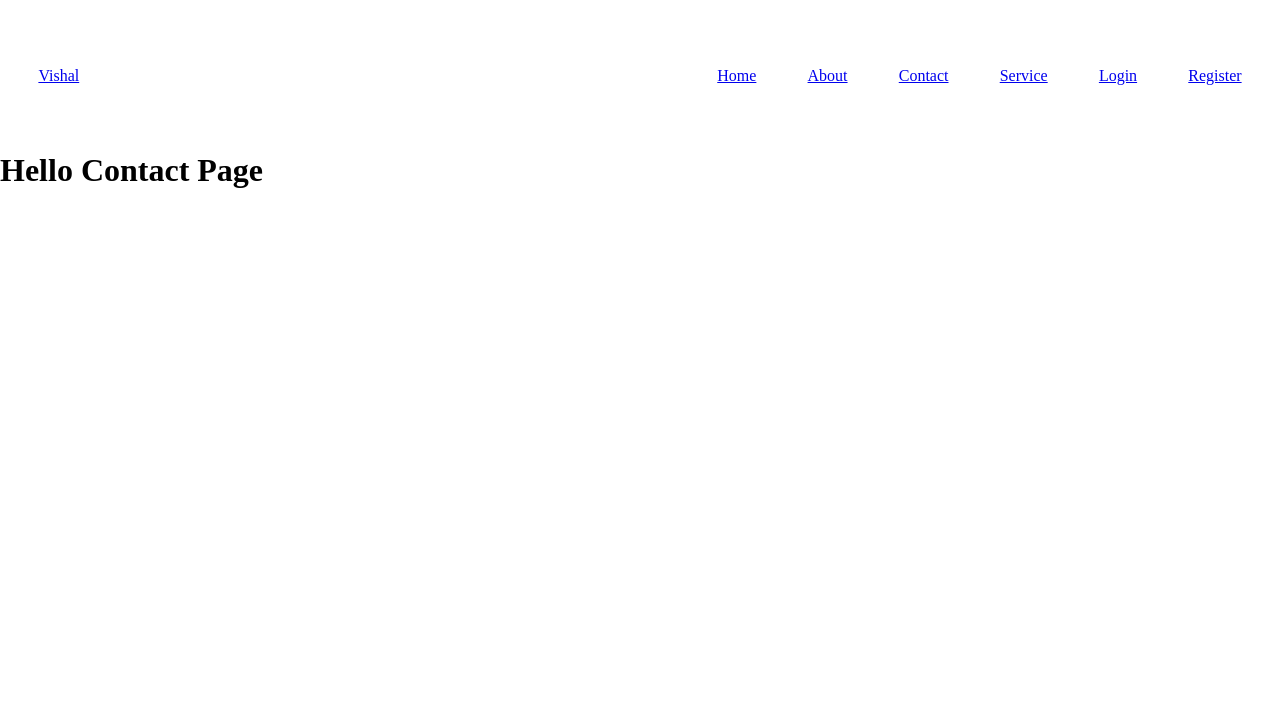
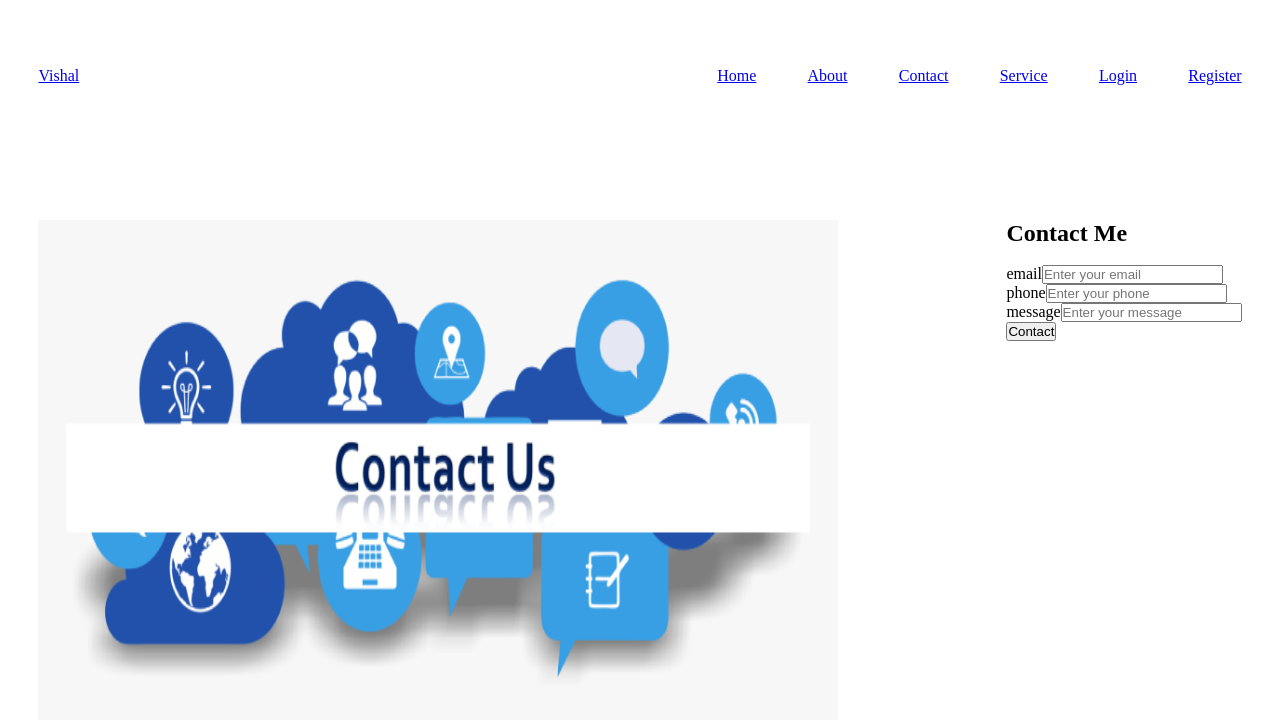
Before and after one commit to Vishal2970/Rivision, a React (Create React App) app: page /contact in a window 1280 px wide. Shown: the top 720 px of the page. Built offline with nearby package versions, Linux system fonts and the light colour scheme.

Commit message:
added contact page

```diff
--- a/src/Pages/Contact.jsx
+++ b/src/Pages/Contact.jsx
@@ -1,3 +1,90 @@
-export const Contact =() => {
-    return <h1> Hello Contact Page </h1>;
+import { useState } from "react";
+
+export const Contact = () => {
+  const [user, setUser] = useState({
+    email: "",
+    phone: "",
+    message: "",
+  });
+  const handleSubmit = (e) => {
+    e.preventDefault();
+    console.log(user);
+  };
+  const handleInput = (e) => {
+    let name = e.target.name;
+    let value = e.target.value;
+    setUser({
+      ...user,
+      [name]: value,
+    });
+  };
+  return (
+    <>
+      <section>
+        <main>
+          <div className="section-contactUs">
+            <div className="container grid grid-two-cols">
+              <div className="login-image">
+              <img
+                src="/Image/contact-us.png"
+                alt="contact-us"
+                width={800}
+                height={500}
+              />
+              </div>
+              <div className="contactUs-form">
+                <h1 className="main-heading mb-3">Contact Me</h1>
+                <br />
+
+                <form onSubmit={handleSubmit}>
+                  <div>
+                    <label htmlFor="email">email</label>
+                    <input
+                      type="email"
+                      name="email"
+                      placeholder="Enter your email"
+                      id="email"
+                      required
+                      autoComplete="off"
+                      value={user.email}
+                      onChange={handleInput}
+                    />
+                  </div>
+                  <div>
+                    <label htmlFor="phone">phone</label>
+                    <input
+                      type="number"
+                      name="phone"
+                      placeholder="Enter your phone"
+                      id="phone"
+                      required
+                      autoComplete="off"
+                      value={user.phone}
+                      onChange={handleInput}
+                    />
+                  </div>
+                  <div>
+                    <label htmlFor="message">message</label>
+                    <input
+                      type="text"
+                      name="message"
+                      placeholder="Enter your message"
+                      id="message"
+                      required
+                      autoComplete="off"
+                      value={user.message}
+                      onChange={handleInput}
+                    />
+                  </div>
+                  <button type="submit" className="btn btn-submit">
+                    Contact
+                  </button>
+                </form>
+              </div>
+            </div>
+          </div>
+        </main>
+      </section>
+    </>
+  );
 };
```
Also changed, not shown: public/Image/contact-us.png (added).
